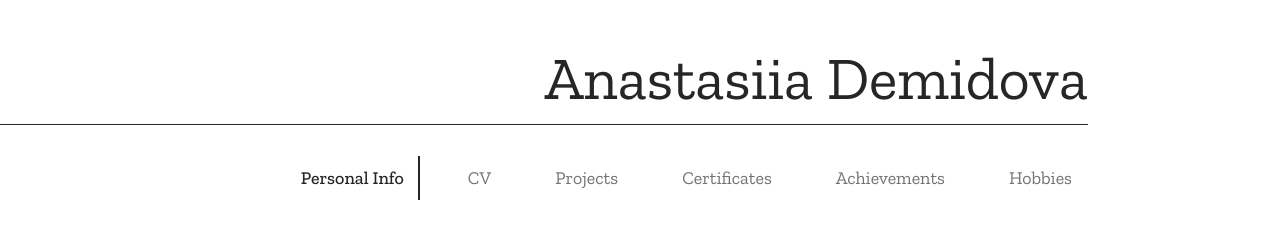
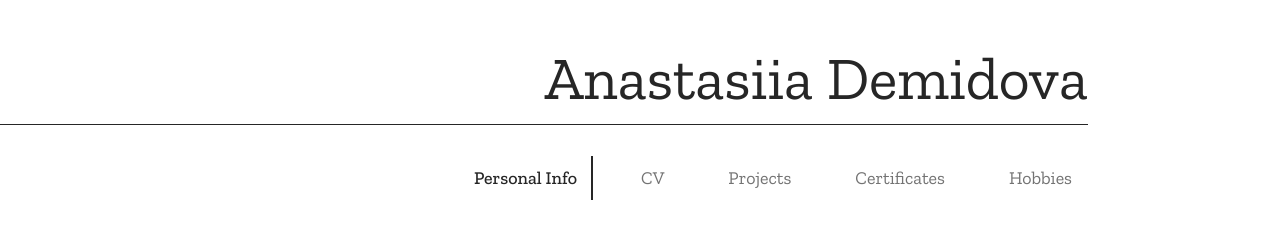
Before and after one commit to stDem/Personal-website, a React (Vite) app: page / in a window 1280 px wide. Shown: the top 250 px of the page. Built offline with nearby package versions, Linux system fonts and the light colour scheme.

Commit message:
Comment out Achievements section
Commented out the Achievements section in the Index page component as requested.

```diff
--- a/src/components/SectionSelector.tsx
+++ b/src/components/SectionSelector.tsx
@@ -9,7 +9,7 @@ const SectionSelector = ({ onSectionChange, currentSection }: SectionSelectorPro
     { id: 'cv', name: 'CV' },
     { id: 'projects', name: 'Projects' },
     { id: 'certificates', name: 'Certificates' },
-    { id: 'achievements', name: 'Achievements' },
+    // { id: 'achievements', name: 'Achievements' },
     { id: 'hobbies', name: 'Hobbies' },
   ];
 
--- a/src/pages/Index.tsx
+++ b/src/pages/Index.tsx
@@ -5,7 +5,7 @@ import AboutSection from "@/components/AboutSection";
 import CVSection from "@/components/CVSection";
 import ProjectsSection from "@/components/ProjectsSection";
 import CertificatesSection from "@/components/CertificatesSection";
-import AchievementsSection from "@/components/AchievementsSection";
+// import AchievementsSection from "@/components/AchievementsSection";
 import HobbiesSection from "@/components/HobbiesSection";
 import Footer from "@/components/Footer";
 
@@ -22,8 +22,8 @@ const Index = () => {
         return <ProjectsSection />;
       case 'certificates':
         return <CertificatesSection />;
-      case 'achievements':
-        return <AchievementsSection />;
+      // case 'achievements':
+        // return <AchievementsSection />;
       case 'hobbies':
         return <HobbiesSection />;
       default:
```
